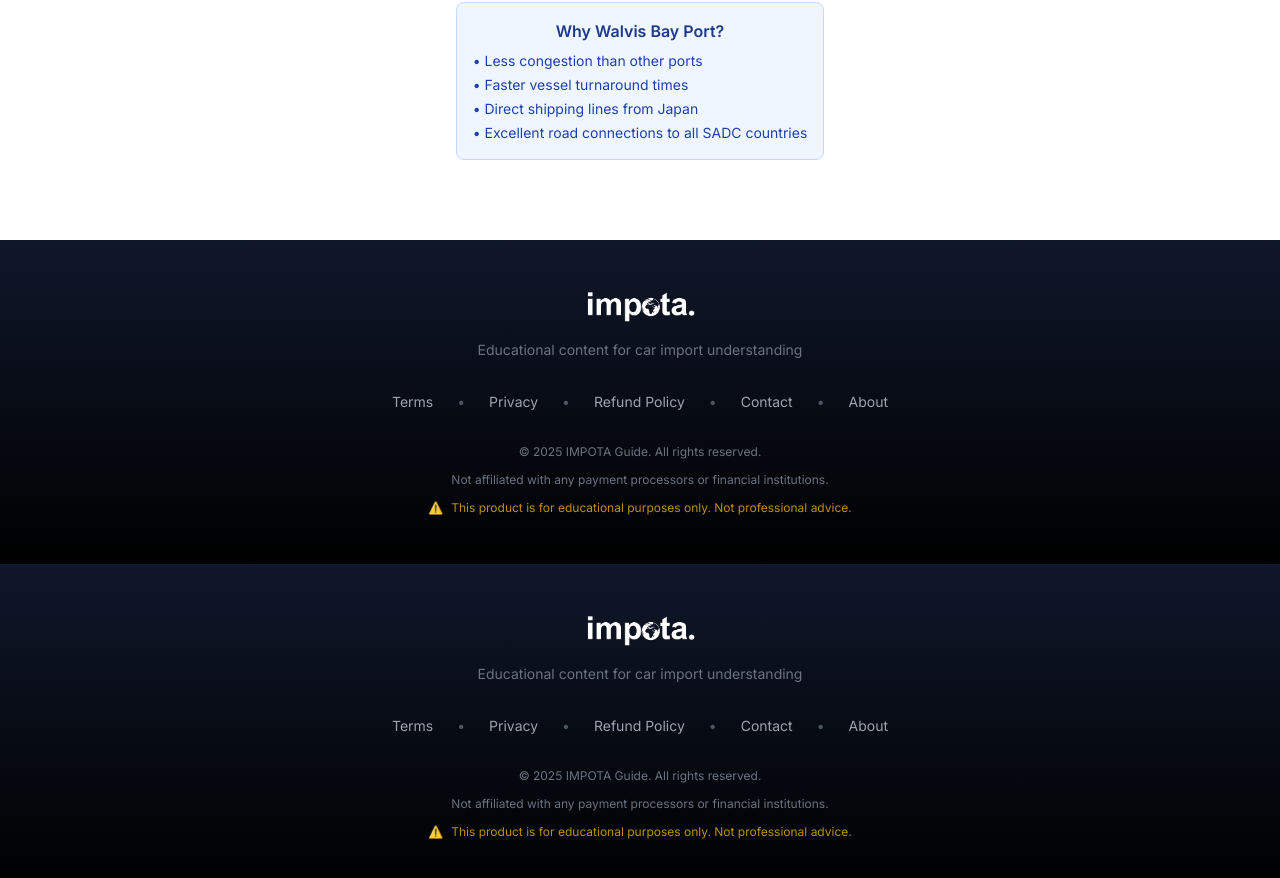
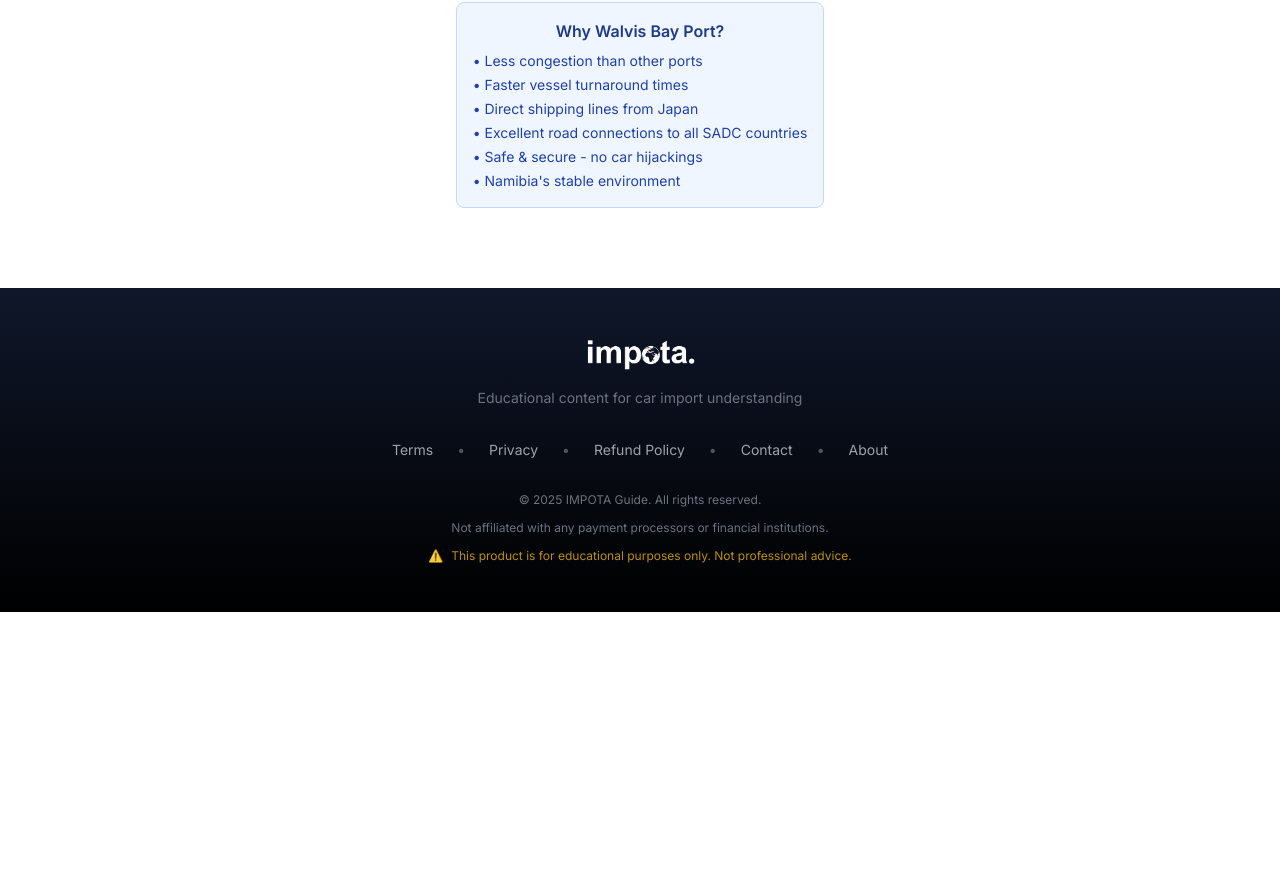
Before and after one commit to Mvula88/calculator, a Next.js app: page / in a window 1280 px wide. Shown: the part 3318-4196 px from the top of the page. After the commit the page ends 3930 px from the top, so only its background shows below. Built offline with nearby package versions, Linux system fonts and the light colour scheme; no server answers.

Commit message:
Initial commit - clean structure

```diff
--- a/app/page.tsx
+++ b/app/page.tsx
@@ -25,7 +25,6 @@ import {
   Gavel
 } from 'lucide-react'
 import GuideHeader from '@/components/GuideHeader'
-import Footer from '@/components/Footer'
 import CheckoutButton from '@/components/checkout-button'
 
 export default function HomePage() {
@@ -460,13 +459,13 @@ export default function HomePage() {
                 <li>• Faster vessel turnaround times</li>
                 <li>• Direct shipping lines from Japan</li>
                 <li>• Excellent road connections to all SADC countries</li>
+                <li>• Safe & secure - no car hijackings</li>
+                <li>• Namibia's stable environment</li>
               </ul>
             </div>
           </div>
         </div>
       </section>
-
-      <Footer />
     </>
   )
 }
```
